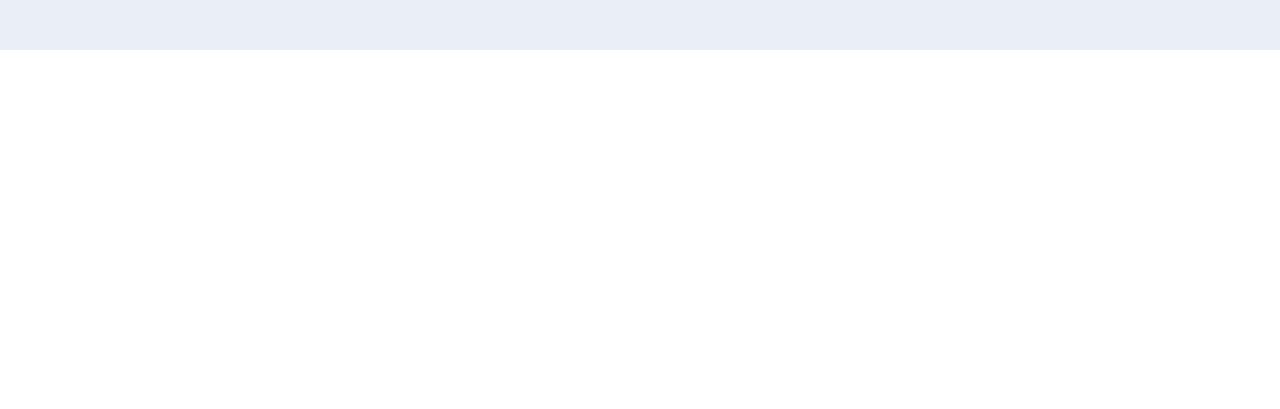
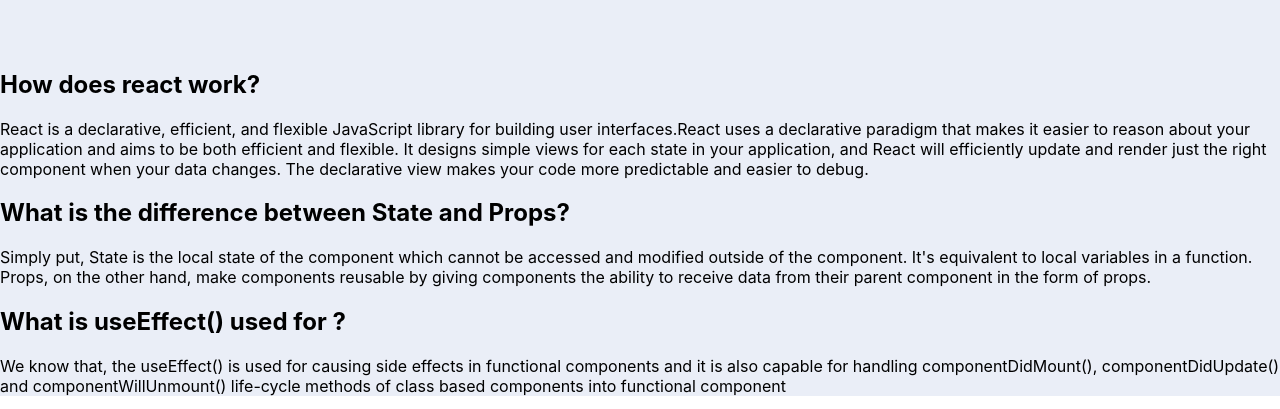
Before and after one commit to joydharsamrat/fitness-heros, a React (Create React App) app: page / in a window 1280 px wide. Shown: the part 1089-1498 px from the top of the page. Before the commit the page ends 1139 px from the top, so only its background shows below. Built offline with nearby package versions, Linux system fonts and the light colour scheme.

Commit message:
second question added

```diff
--- a/src/App.js
+++ b/src/App.js
@@ -1,11 +1,13 @@
 
 import './App.css';
 import Body from './components/Body/Body';
+import Question from './components/Questions/Questions';
 
 function App() {
   return (
     <div className='app'>
       <Body></Body>
+      <Question></Question>
     </div>
   );
 }
--- a/src/components/Questions/Questions.js
+++ b/src/components/Questions/Questions.js
@@ -1,6 +1,6 @@
 import React from 'react';
 
-const Questions = () => {
+const Question = () => {
     return (
         <div>
             <div>
@@ -13,22 +13,22 @@
             </div>
             <div>
                 <h2>
-
+                    What is the difference between State and Props?
                 </h2>
                 <p>
-
+                    Simply put, State is the local state of the component which cannot be accessed and modified outside of the component. It's equivalent to local variables in a function. Props, on the other hand, make components reusable by giving components the ability to receive data from their parent component in the form of props.
                 </p>
             </div>
             <div>
                 <h2>
-
+                    What is useEffect() used for ?
                 </h2>
                 <p>
-
+                    We know that, the useEffect() is used for causing side effects in functional components and it is also capable for handling componentDidMount(), componentDidUpdate() and componentWillUnmount() life-cycle methods of class based components into functional component
                 </p>
             </div>
         </div>
     );
 };
 
-export default Questions;
+export default Question;
```
